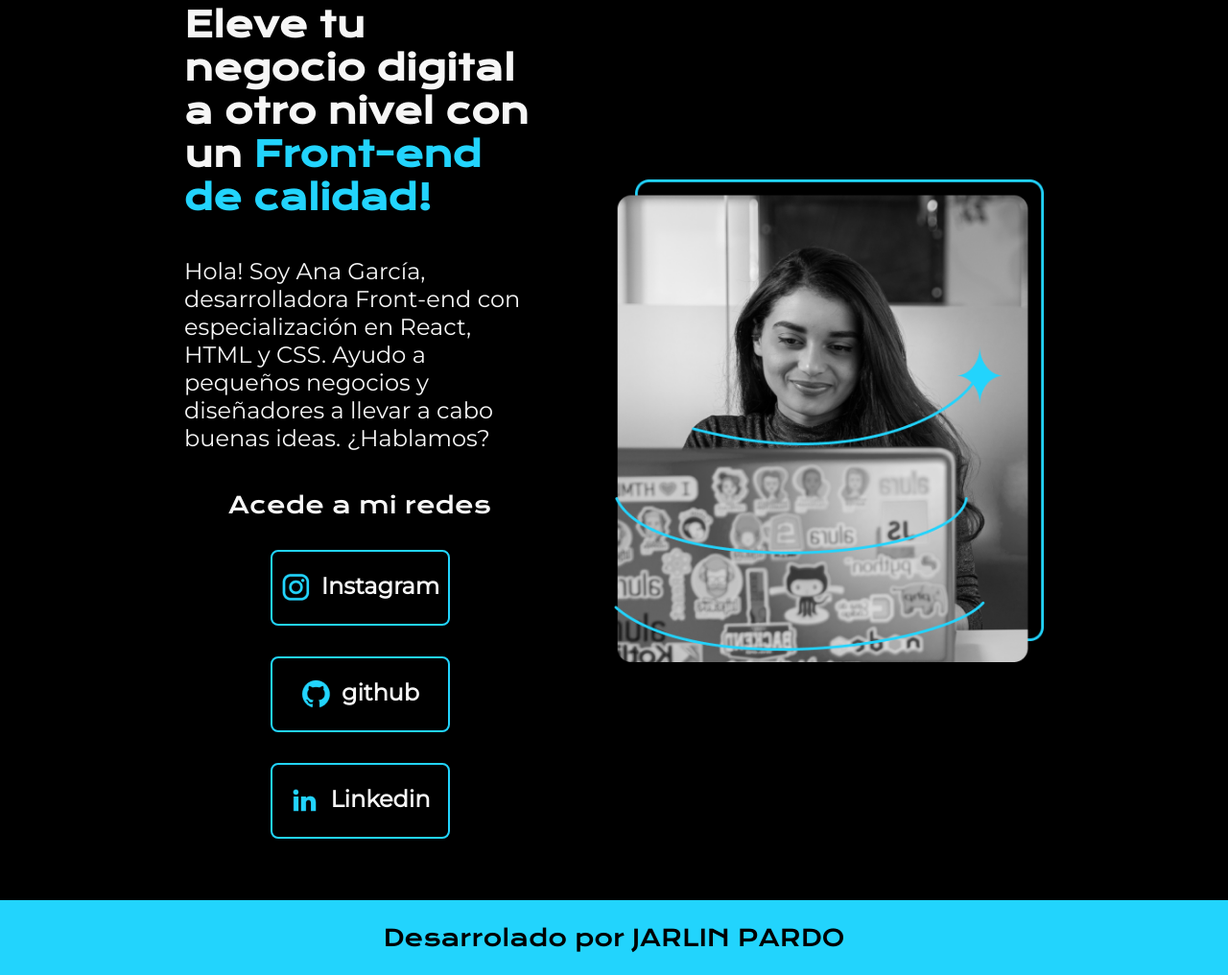
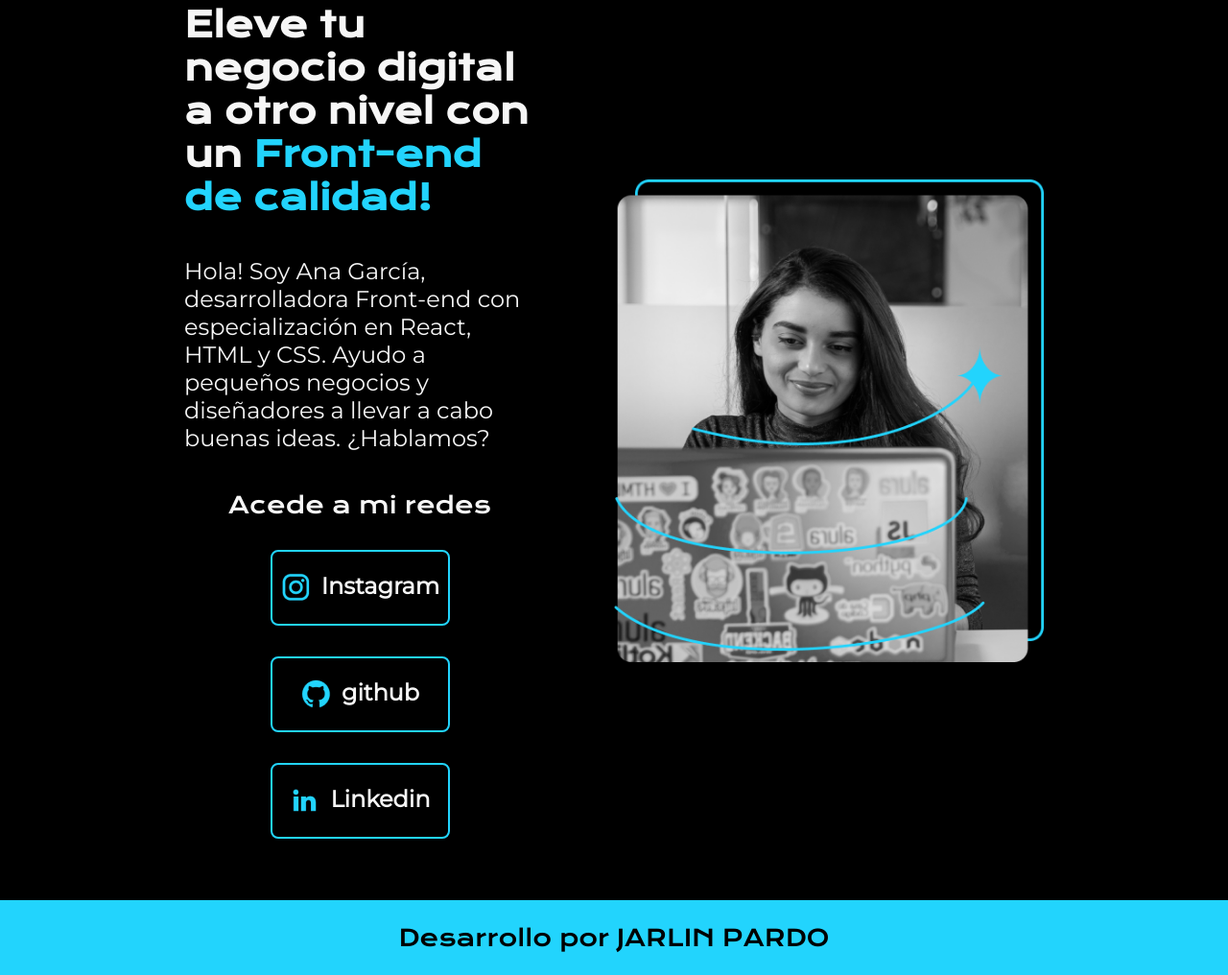
Before and after one commit to Jarlin2419/Portafolio-JD, a plain HTML site: page index.html in a window 1280 px wide. Shown: the part 116-1132 px from the top of the page at 96% size. Drawn offline with nearby package versions, Linux system fonts and the light colour scheme.

Commit message:
Update index.html

```diff
--- a/index.html
+++ b/index.html
@@ -39,7 +39,7 @@
 
     </main>
     <footer class="footer">
-        <p>Desarrolado por JARLIN PARDO</p>
+        <p>Desarrollo por JARLIN PARDO</p>
     </footer>
 
 </body>
```
